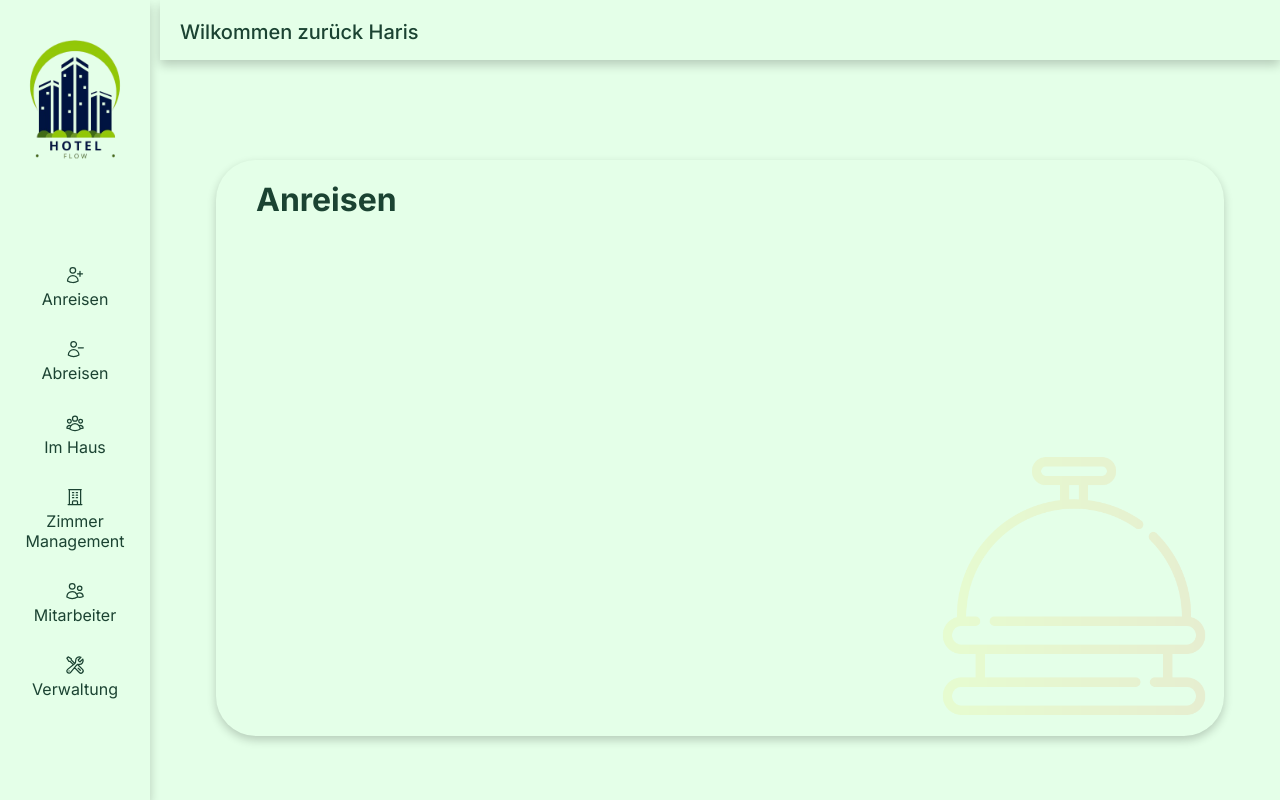
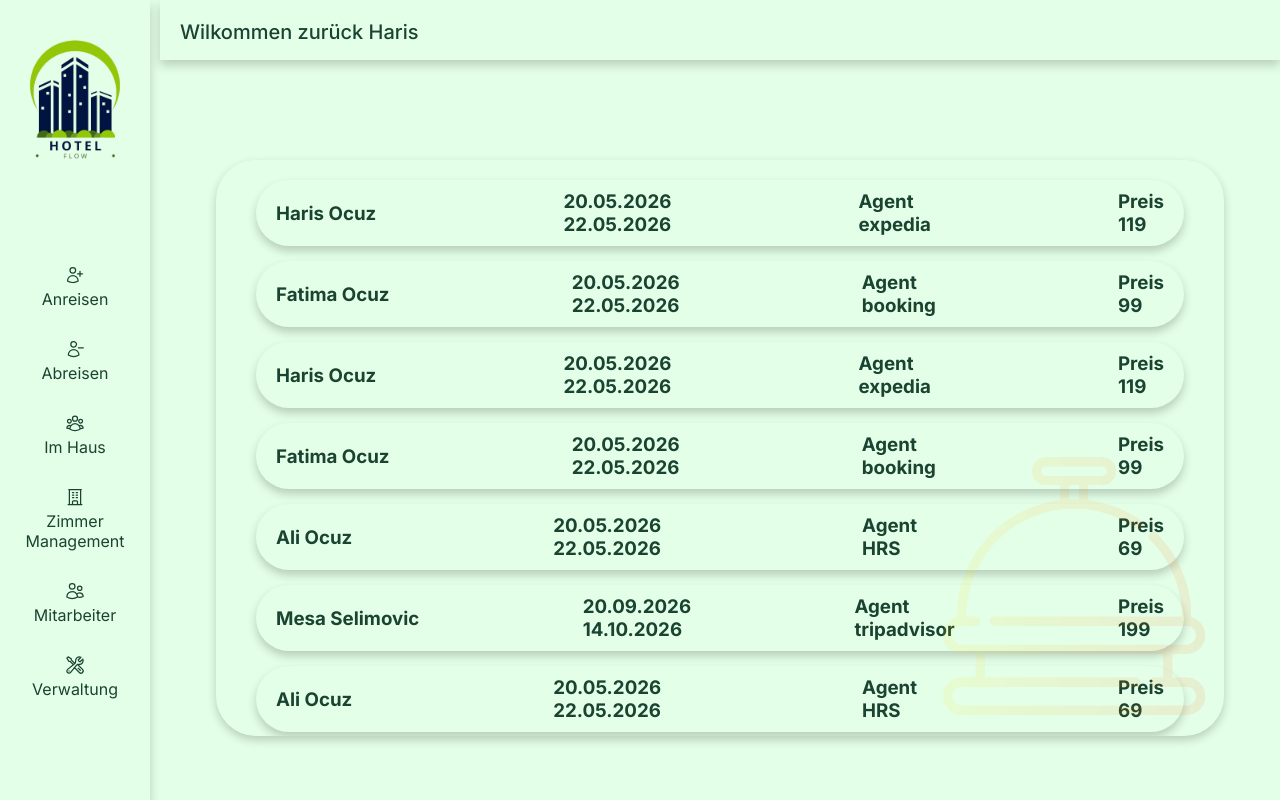
Before and after one commit to HarisOcuz/HotelFlow, a React (Create React App) app: page / in a window 1280 px wide. Both pictures are taken after a click on the item "Anreisen". Built offline with nearby package versions, Linux system fonts and the light colour scheme.

Commit message:
arrival-list-implemented

```diff
--- a/src/index.css
+++ b/src/index.css
@@ -373,6 +373,9 @@ a {
 }
 
 .ui-container {
+  display: flex;
+  flex-direction: column;
+  gap: 1.5rem;
   position: relative;
   width: 90%;
   height: 90%;
@@ -381,6 +384,12 @@ a {
   box-shadow: 0 4px 10px rgba(0, 0, 0, 0.2);
   border-radius: 4rem;
   padding: 2rem 4rem;
+  overflow: scroll;
+  /* Firefox */
+  scrollbar-width: none;
+
+  /* IE / Edge (stari) */
+  -ms-overflow-style: none;
 }
 
 .icons {
@@ -436,3 +445,27 @@ a {
   background-size: contain;
   background-repeat: no-repeat;
 }
+
+.guest-card {
+  display: flex;
+  flex-direction: column;
+  border-radius: 4rem;
+
+  padding: 1rem 2rem;
+  box-shadow: 0 5px 10px rgba(0, 0, 0, 0.2);
+  height: auto;
+  transition: all 0.3s;
+}
+.guest-card:hover {
+  cursor: pointer;
+  transform: scale(1.03);
+}
+.guest-card-short-info {
+  display: flex;
+  justify-content: space-between;
+  align-items: center;
+}
+.guest-card-open {
+  display: flex;
+  justify-content: ;
+}
--- a/src/mainUI.js
+++ b/src/mainUI.js
@@ -21,17 +21,17 @@ function MainUi() {
         {siteOpen === "" ? (
           <MainWindowShortInfo />
         ) : siteOpen === "Anreisen" ? (
-          <Anreisen />
+          <Arrivals />
         ) : siteOpen === "Abreisen" ? (
-          <Abreisen />
+          <Departures />
         ) : siteOpen === "Im Haus" ? (
-          <ImHaus />
+          <InHaus />
         ) : siteOpen === "Zimmer Management" ? (
-          <ZimmerManagement />
+          <RoomMenagamenet />
         ) : siteOpen === "Mitarbeiter" ? (
-          <Mitarbeiter />
+          <CoWorkers />
         ) : siteOpen === "Verwaltung" ? (
-          <Verwaltung />
+          <Maintance />
         ) : (
           <MainWindowShortInfo />
         )}
@@ -39,6 +39,9 @@ function MainUi() {
     </div>
   );
 }
+
+// SIDEBAR
+
 function SideBar({ onClick }) {
   return (
     <div className="sidebar-container">
@@ -188,9 +191,13 @@ function ListElement({ text, onClick, icon }) {
   );
 }
 
+// NAVBAR
+
 function NavBar() {
   return <div className="navbar-container">Wilkommen zurück Haris</div>;
 }
+
+// SHORT INFO - STATS
 
 function MainWindowShortInfo() {
   return (
@@ -228,15 +235,240 @@ function ShortInfo({ text, nummer, className }) {
   );
 }
 
-function Anreisen() {
+// ARRIVALS
+
+const guests = [
+  {
+    id: 1,
+    firstName: "Haris",
+    lastName: "Ocuz",
+    arrivalDate: "20.05.2026",
+    departureDate: "22.05.2026",
+    bookingAgent: "expedia",
+    adults: 2,
+    children: 1,
+    price: 119,
+    inHouse: false,
+    roomType: "SDZ",
+  },
+  {
+    id: 2,
+    firstName: "Fatima",
+    lastName: "Ocuz",
+    arrivalDate: "20.05.2026",
+    departureDate: "22.05.2026",
+    bookingAgent: "booking",
+    adults: 1,
+    children: 0,
+    price: 99,
+    inHouse: false,
+    roomType: "SDZ",
+  },
+  {
+    id: 3,
+    firstName: "Haris",
+    lastName: "Ocuz",
+    arrivalDate: "20.05.2026",
+    departureDate: "22.05.2026",
+    bookingAgent: "expedia",
+    adults: 2,
+    children: 1,
+    price: 119,
+    inHouse: false,
+    roomType: "SDZ",
+  },
+  {
+    id: 4,
+    firstName: "Fatima",
+    lastName: "Ocuz",
+    arrivalDate: "20.05.2026",
+    departureDate: "22.05.2026",
+    bookingAgent: "booking",
+    adults: 1,
+    children: 0,
+    price: 99,
+    inHouse: false,
+    roomType: "SDZ",
+  },
+  {
+    id: 5,
+    firstName: "Ali",
+    lastName: "Ocuz",
+    arrivalDate: "20.05.2026",
+    departureDate: "22.05.2026",
+    bookingAgent: "HRS",
+    adults: 2,
+    children: 1,
+    price: 69,
+    inHouse: false,
+    roomType: "SDZ",
+  },
+  {
+    id: 6,
+    firstName: "Mesa",
+    lastName: "Selimovic",
+    arrivalDate: "20.09.2026",
+    departureDate: "14.10.2026",
+    bookingAgent: "tripadvisor",
+    adults: 1,
+    children: 0,
+    price: 199,
+    inHouse: false,
+    roomType: "SDZ",
+  },
+  {
+    id: 7,
+    firstName: "Ali",
+    lastName: "Ocuz",
+    arrivalDate: "20.05.2026",
+    departureDate: "22.05.2026",
+    bookingAgent: "HRS",
+    adults: 2,
+    children: 1,
+    price: 69,
+    inHouse: false,
+    roomType: "SDZ",
+  },
+  {
+    id: 8,
+    firstName: "Mesa",
+    lastName: "Selimovic",
+    arrivalDate: "20.09.2026",
+    departureDate: "14.10.2026",
+    bookingAgent: "tripadvisor",
+    adults: 1,
+    children: 0,
+    price: 199,
+    inHouse: false,
+    roomType: "SDZ",
+  },
+  {
+    id: 9,
+    firstName: "Ali",
+    lastName: "Ocuz",
+    arrivalDate: "20.05.2026",
+    departureDate: "22.05.2026",
+    bookingAgent: "HRS",
+    adults: 2,
+    children: 1,
+    price: 69,
+    inHouse: false,
+    roomType: "SDZ",
+  },
+  {
+    id: 10,
+    firstName: "Mesa",
+    lastName: "Selimovic",
+    arrivalDate: "20.09.2026",
+    departureDate: "14.10.2026",
+    bookingAgent: "tripadvisor",
+    adults: 1,
+    children: 0,
+    price: 199,
+    inHouse: false,
+    roomType: "SDZ",
+  },
+];
+
+function Arrivals() {
+  const [isOpen, setIsOpen] = useState(null);
+
+  function handleOnClick(id) {
+    console.log(id);
+    if (isOpen === id) setIsOpen(null);
+    else setIsOpen(id);
+  }
+
   return (
     <div className="ui-container arrivals-container">
-      <h1>Anreisen</h1>
+      {/* <div className="guest-card" onClick={handleOnClick}>
+        <div className="guest-card-short-info">
+          <div>
+            <h3>Haris Ocuz</h3>
+          </div>
+          <div>
+            <h3>20.05.2026</h3>
+            <h3>22.05.2026</h3>
+          </div>
+          <div>
+            <h3>Agent</h3>
+            <h3>expedia</h3>
+          </div>
+          <div>
+            <h3>Preis</h3>
+            <h3>119</h3>
+          </div>
+        </div>
+        {isOpen ? (
+          <div className="guest-card-details">
+            <ul>
+              <li>Erwachsene : 2</li>
+              <li>Kinder : 1</li>
+              <li>Zimmertyp : SDZ</li>
+            </ul>
+            <ul>
+              <li>Zahlungsart : KK</li>
+              <li>Preis : 119€</li>
+            </ul>
+            <button>Check in</button>
+            <button>X</button>
+          </div>
+        ) : null}
+      </div> */}
+      <Guest onClick={handleOnClick} isOpen={isOpen} />
     </div>
   );
 }
 
-function Abreisen() {
+function Guest({ isOpen, onClick }) {
+  return guests.map((guest) => (
+    <div
+      key={guest.id}
+      className="guest-card"
+      onClick={() => onClick(guest.id)}
+    >
+      <div className="guest-card-short-info">
+        <div>
+          <h3>{guest.firstName + " " + guest.lastName}</h3>
+        </div>
+        <div>
+          <h3>{guest.arrivalDate}</h3>
+          <h3>{guest.departureDate}</h3>
+        </div>
+        <div>
+          <h3>Agent</h3>
+          <h3>{guest.bookingAgent}</h3>
+        </div>
+        <div>
+          <h3>Preis</h3>
+          <h3>{guest.price}</h3>
+        </div>
+      </div>
+
+      {/* Prikazivanje detalja ako je isOpen true */}
+      {isOpen === guest.id && (
+        <div className="guest-card-open">
+          <ul>
+            <li>Erwachsene : {guest.adults}</li>
+            <li>Kinder : {guest.children}</li>
+            <li>Zimmertyp : {guest.roomType}</li>
+          </ul>
+          <ul>
+            <li>Zahlungsart : KK</li>
+            <li>Preis : {guest.price}€</li>
+
+            <div>
+              <button>Check in</button>
+              <button>X</button>
+            </div>
+          </ul>
+        </div>
+      )}
+    </div>
+  ));
+}
+
+function Departures() {
   return (
     <div className="ui-container departure-container">
       <h1>Abreisen</h1>
@@ -244,7 +476,7 @@ function Abreisen() {
   );
 }
 
-function ImHaus() {
+function InHaus() {
   return (
     <div className="ui-container in-house-container">
       <h1>Im Haus</h1>
@@ -252,7 +484,7 @@ function ImHaus() {
   );
 }
 
-function ZimmerManagement() {
+function RoomMenagamenet() {
   return (
     <div className="ui-container">
       <h1>Zimmer Management</h1>
@@ -260,7 +492,7 @@ function ZimmerManagement() {
   );
 }
 
-function Mitarbeiter() {
+function CoWorkers() {
   return (
     <div className="ui-container">
       <h1>Mitarbeiter</h1>
@@ -268,7 +500,7 @@ function Mitarbeiter() {
   );
 }
 
-function Verwaltung() {
+function Maintance() {
   return (
     <div className="ui-container">
       <h1>Verwaltung</h1>
```
